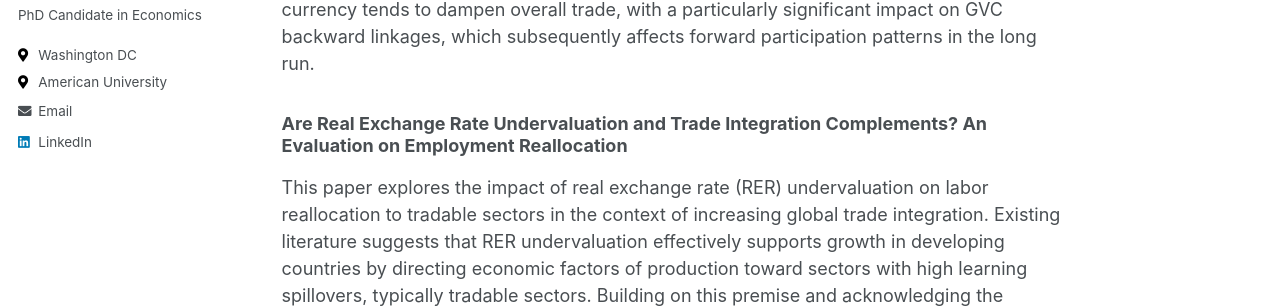
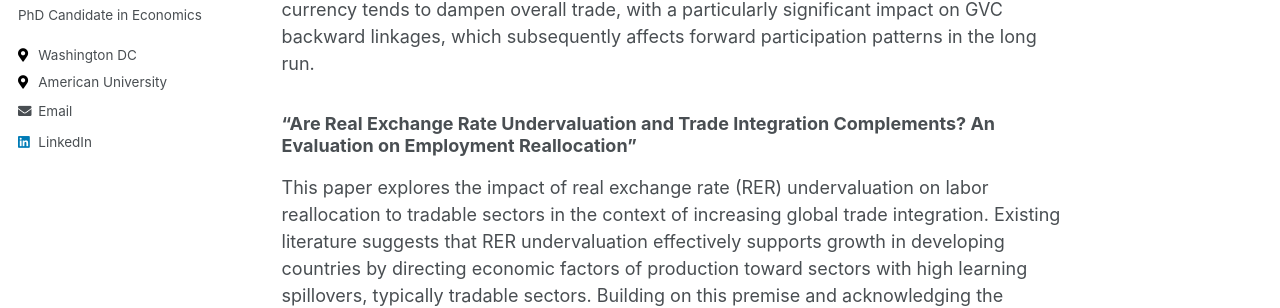
Before and after one commit to taiyechen/taiyechen.github.io, a Jekyll site: the page built from _pages/research.md, in a window 1280 px wide and 900 px high, scrolled down 663 px. Shown: the part 207-515 px from the top of the window. Built offline with Jekyll 4.4.1, drawn with Linux system fonts in a browser that asks for light colours.

```diff
--- a/_pages/research.md
+++ b/_pages/research.md
@@ -20,7 +20,7 @@ Using econometric analysis and advanced quantitative methods, my work addresses
 
  Over the past three decades, globalization has led to a highly interconnected global production network. This paper examines the impact of exchange rate fluctuations on forward and backward participation in global value chains (GVCs) through the lens of exchange rate passthrough and dominant currency invoicing. Specifically, it investigates how dominant currency invoicing by non-dominant countries alters the effects of exchange rate movements on general, backward, and forward GVC participation. Utilizing a sample of 96 countries from 1990 to 2020, the findings confirm that trade invoiced in dominant currencies is more sensitive to movements of those currencies. A stronger dominant currency tends to dampen overall trade, with a particularly significant impact on GVC backward linkages, which subsequently affects forward participation patterns in the long run.
 
-### Are Real Exchange Rate Undervaluation and Trade Integration Complements? An Evaluation on Employment Reallocation
+### "Are Real Exchange Rate Undervaluation and Trade Integration Complements? An Evaluation on Employment Reallocation"
 
   This paper explores the impact of real exchange rate (RER) undervaluation on labor reallocation to tradable sectors in the context of increasing global trade integration. Existing literature suggests that RER undervaluation effectively supports growth in developing countries by directing economic factors of production toward sectors with high learning spillovers, typically tradable sectors. Building on this premise and acknowledging the intensified efforts toward globalization, this study employs the Local Projection method to analyze the marginal effects of RER undervaluation on labor reallocation to tradable sectors as economies become more integrated. This approach allows for a nuanced understanding of how RER policies influence economic restructuring in an integrated global market, providing valuable insights for policymakers aiming to optimize trade and exchange rate strategies to foster sustainable economic growth.
 
```
